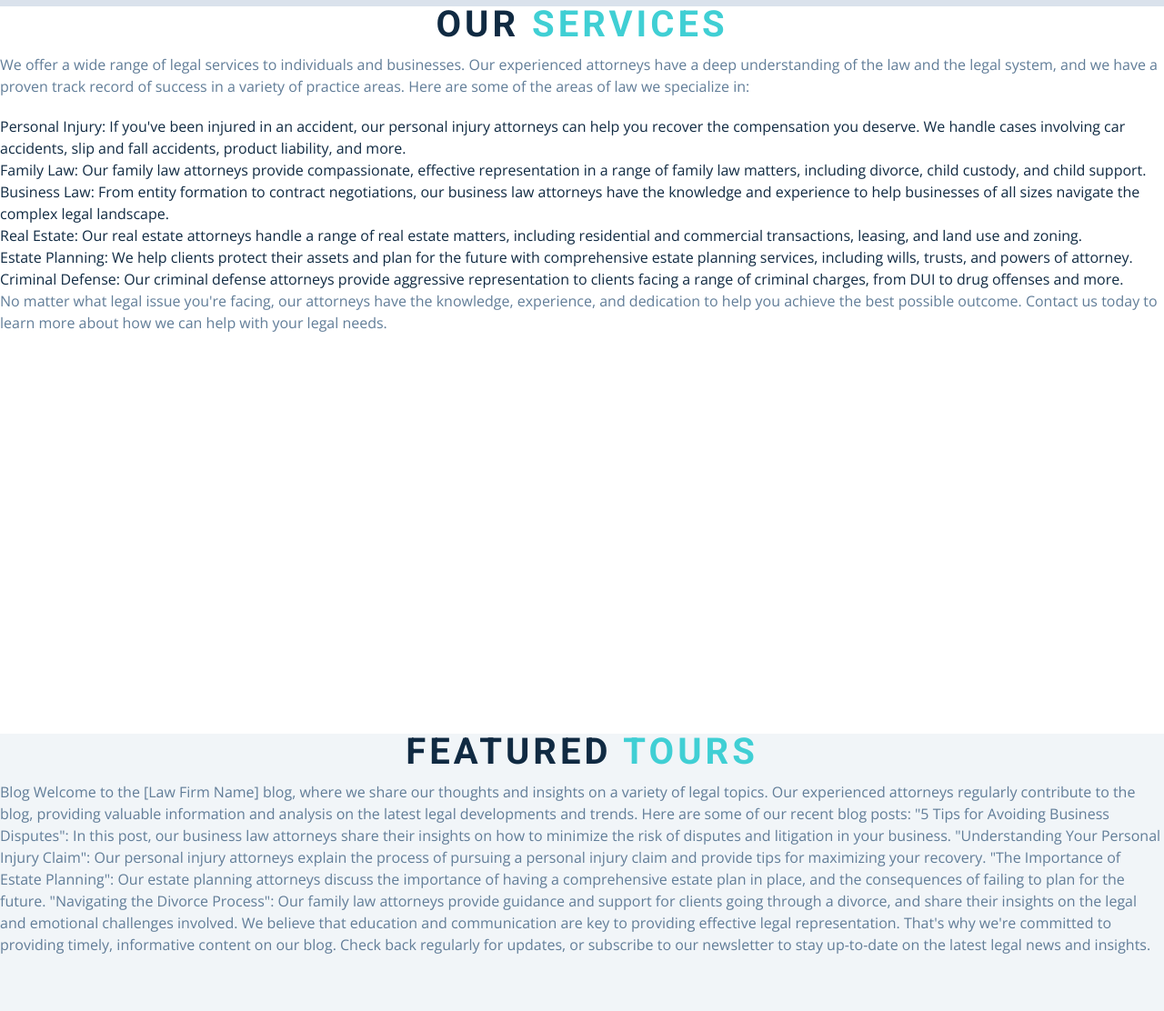
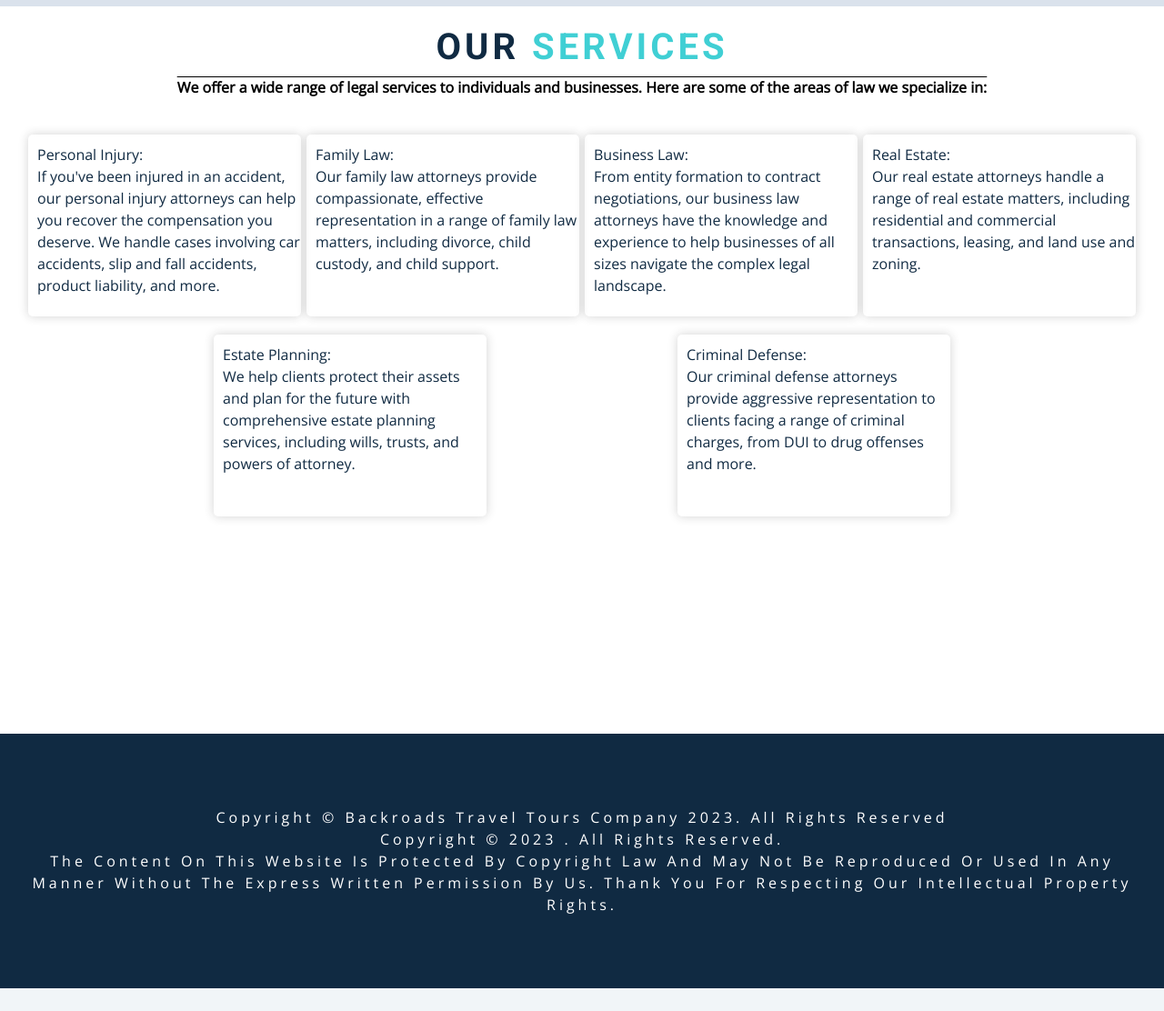
Before and after one commit to amanakhtar78/law-firm-Jamil-ahmad, a plain HTML site: page index.html in a window 1280 px wide. Shown: the part 1685-2797 px from the top of the page at 91% size. After the commit the page ends 2772 px from the top, so only its background shows below. Drawn offline with nearby package versions, Linux system fonts and the light colour scheme.

Commit message:
new alignment

```diff
--- a/index.html
+++ b/index.html
@@ -177,84 +177,55 @@
       </div>
     </section>
     <!-- services -->
-    <section id="services" class="section">
+    <section id="services" class="section our__services__section">
       <div class="title">
         <h2>our <span>services</span></h2>
-        <p>
+        <p class="services__para">
           We offer a wide range of legal services to individuals and businesses.
-          Our experienced attorneys have a deep understanding of the law and the
-          legal system, and we have a proven track record of success in a
-          variety of practice areas. Here are some of the areas of law we
+           Here are some of the areas of law we
           specialize in:
         </p>
+        <div class="for__services__main">
         <aside class="aside__for__services__offered">
-          Personal Injury: If you've been injured in an accident, our personal
+         <div> Personal Injury:</div>
+
+         If you've been injured in an accident, our personal
           injury attorneys can help you recover the compensation you deserve. We
           handle cases involving car accidents, slip and fall accidents, product
           liability, and more.
         </aside>
         <aside class="aside__for__services__offered">
-          Family Law: Our family law attorneys provide compassionate, effective
+         <div  class="header__for__services"> Family Law: </div> Our family law attorneys provide compassionate, effective
           representation in a range of family law matters, including divorce,
-          child custody, and child support.
-        </aside>
+         child custody, and child support.
+       </aside>
         <aside class="aside__for__services__offered">
-          Business Law: From entity formation to contract negotiations, our
+         <div class="header__for__services"> Business Law: </div> From entity formation to contract negotiations, our
           business law attorneys have the knowledge and experience to help
           businesses of all sizes navigate the complex legal landscape.
         </aside>
         <aside class="aside__for__services__offered">
-          Real Estate: Our real estate attorneys handle a range of real estate
+        <div class="header__for__service">  Real Estate: </div> Our real estate attorneys handle a range of real estate
           matters, including residential and commercial transactions, leasing,
           and land use and zoning.
-        </aside>
+       </aside>
         <aside class="aside__for__services__offered">
-          Estate Planning: We help clients protect their assets and plan for the
+         <div class="header__for__services"> Estate Planning:</div> We help clients protect their assets and plan for the
           future with comprehensive estate planning services, including wills,
           trusts, and powers of attorney.
         </aside>
         <aside class="aside__for__services__offered">
-          Criminal Defense: Our criminal defense attorneys provide aggressive
+        <div class="header__for__service">  Criminal Defense:</div> Our criminal defense attorneys provide aggressive
           representation to clients facing a range of criminal charges, from DUI
           to drug offenses and more.
         </aside>
-        <aside class="aside__for__services__offered"></aside>
-        <p>
-          No matter what legal issue you're facing, our attorneys have the
-          knowledge, experience, and dedication to help you achieve the best
-          possible outcome. Contact us today to learn more about how we can help
-          with your legal needs.
-        </p>
       </div>
+      </div>
+
+
     </section>
     <!-- contact -->
-    <section id="tours" class="section">
-      <div class="title">
-        <h2>featured <span>tours</span></h2>
-        <p>
-          Blog Welcome to the [Law Firm Name] blog, where we share our thoughts
-          and insights on a variety of legal topics. Our experienced attorneys
-          regularly contribute to the blog, providing valuable information and
-          analysis on the latest legal developments and trends. Here are some of
-          our recent blog posts: "5 Tips for Avoiding Business Disputes": In
-          this post, our business law attorneys share their insights on how to
-          minimize the risk of disputes and litigation in your business.
-          "Understanding Your Personal Injury Claim": Our personal injury
-          attorneys explain the process of pursuing a personal injury claim and
-          provide tips for maximizing your recovery. "The Importance of Estate
-          Planning": Our estate planning attorneys discuss the importance of
-          having a comprehensive estate plan in place, and the consequences of
-          failing to plan for the future. "Navigating the Divorce Process": Our
-          family law attorneys provide guidance and support for clients going
-          through a divorce, and share their insights on the legal and emotional
-          challenges involved. We believe that education and communication are
-          key to providing effective legal representation. That's why we're
-          committed to providing timely, informative content on our blog. Check
-          back regularly for updates, or subscribe to our newsletter to stay
-          up-to-date on the latest legal news and insights.
-        </p>
-      </div>
-    </section>
+
     <!-- footer -->
     <footer class="section">
       <p>
@@ -262,17 +233,11 @@
         <span id="date"></span>. all rights reserved
       </p>
       <p>
-        Copyright © [Year] [Law Firm Name]. All rights reserved. The content on
+        Copyright © 2023 . All rights reserved. </p>
+        <p>
+        The content on
         this website is protected by copyright law and may not be reproduced or
-        used in any manner without the express written permission of [Law Firm
-        Name]. This includes all text, images, graphics, logos, and other
-        materials contained on the site. Some of the images and other materials
-        on this site may be subject to copyright owned by third parties. Any use
-        of such materials beyond the scope of fair use requires the prior
-        written permission of the copyright owner. If you believe that any
-        content on this website infringes on your copyright or other
-        intellectual property rights, please contact us immediately so that we
-        can investigate and take appropriate action. Thank you for respecting
+        used in any manner without the express written permission by us. Thank you for respecting
         our intellectual property rights.
       </p>
     </footer>
--- a/styles.css
+++ b/styles.css
@@ -191,6 +191,7 @@ nav {
   width: 100%;
   background: var(--clr-white);
   box-shadow: var(--light-shadow);
+  z-index: 10;
 }
 .fixed-nav .links a {
   color: var(--clr-grey-1);
@@ -313,7 +314,7 @@ header {
 #about,
 #services,
 #tours {
-  height: 100vh;
+ min-height: 100vh;
 }
 #services {
   background: var(--clr-white);
@@ -441,8 +442,48 @@ li {
 
 .section__for__about {
   background: var(--clr-grey-9);
-  padding: 15px;
+  padding: 10px;
 }
 .for_about_sec__bring__down {
   margin: 40px;
 }
+.our__services__section{
+  padding: 25px;
+}
+.services__para{
+  display: flex;
+  justify-content: center;
+  align-items: center;
+  text-decoration: overline;
+  font-weight: 600;
+  color: black;
+}
+.for__services__main{
+  display: flex;
+  flex-direction: row;
+  flex-wrap: wrap;
+  justify-content: space-evenly;
+  margin-top: 40px;
+  /* align-items: center; */
+}
+.aside__for__services__offered{
+  display: flex;
+
+  flex-direction: column;
+  width: 300px;
+  height: 200px;
+  /* background-color: #eaeff3; */
+  margin-bottom: 20px;
+  padding: 10px 0px 0px 10px;
+  border-radius: 5px;
+  transition: transform .2s;
+  box-shadow: 0 0 11px rgba(33,33,33,.2);
+  z-index: 1;
+
+}
+
+.aside__for__services__offered:hover{
+  transform: scale(1.05);
+  box-shadow: 0 0 21px rgba(33,33,33,.2);
+  z-index: 0;
+}
```
